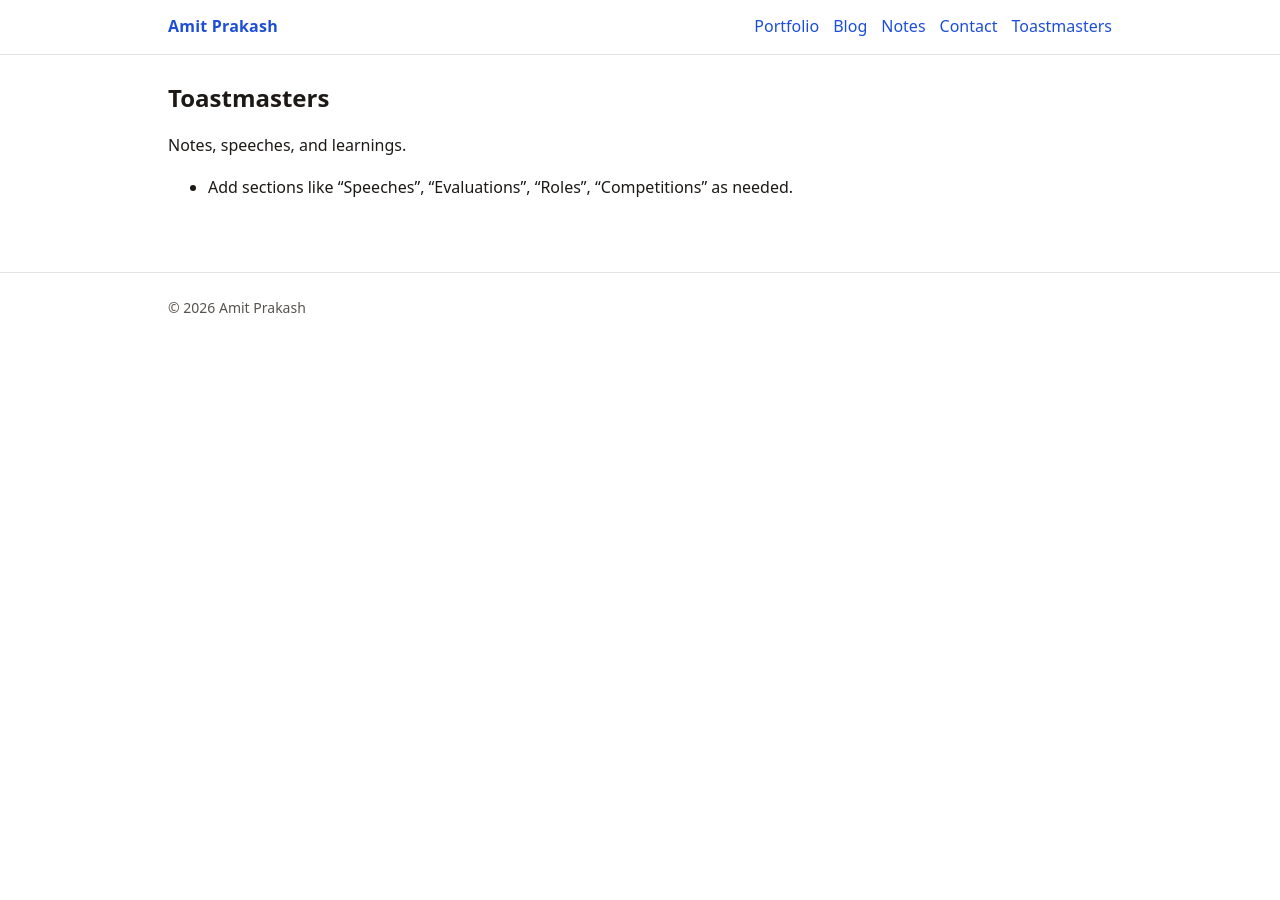
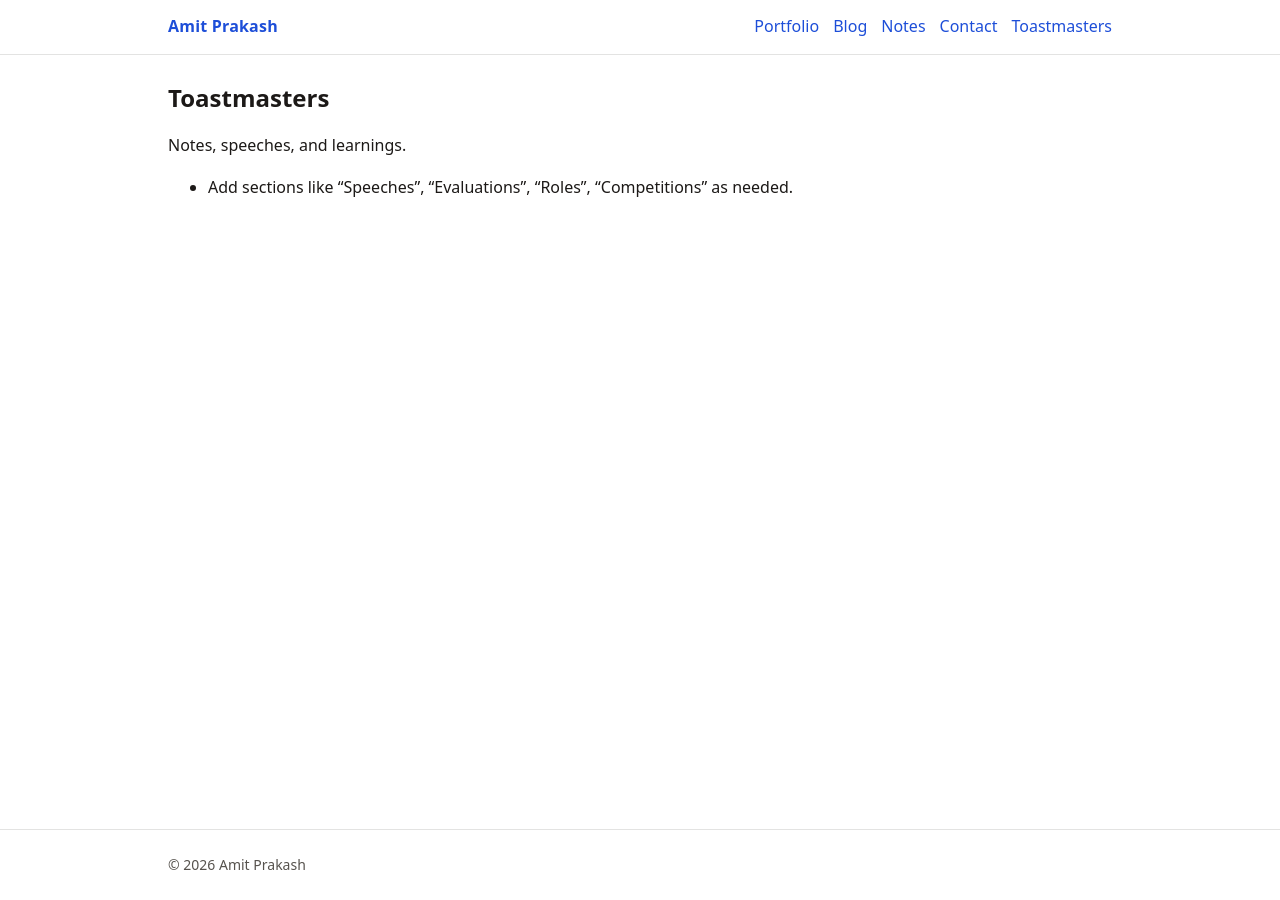
Before and after one commit to amitprakash07/amitprakash07.github.io, a Jekyll site: the page built from toastmasters/index.md, in a window 1280 px wide. Built offline with Jekyll 4.4.1, drawn with Linux system fonts in a browser that asks for light colours.

Commit message:
Update home page

```diff
--- a/_config.yml
+++ b/_config.yml
@@ -4,7 +4,7 @@ url: ""
 baseurl: ""
 
 # Append to stylesheet URL so browsers/CDN pick up CSS changes after deploy (bump when you edit style.css).
-assets_css_version: "5"
+assets_css_version: "6"
 
 markdown: kramdown
 
--- a/assets/css/style.css
+++ b/assets/css/style.css
@@ -21,13 +21,25 @@
 }
 
 * { box-sizing: border-box; }
-html, body { height: 100%; }
+html {
+  height: 100%;
+}
 body {
   margin: 0;
+  min-height: 100%;
+  min-height: 100dvh;
+  display: flex;
+  flex-direction: column;
   font-family: ui-sans-serif, system-ui, -apple-system, Segoe UI, Roboto, Arial, "Apple Color Emoji", "Segoe UI Emoji";
   line-height: 1.6;
   color: var(--text);
   background: var(--bg);
+}
+
+/* Push footer to bottom when content is shorter than the viewport */
+main.container {
+  flex: 1 0 auto;
+  width: 100%;
 }
 
 a { color: var(--link); text-decoration: none; }
@@ -44,6 +56,7 @@ a:hover { color: var(--link-hover); text-decoration: underline; }
   position: sticky;
   top: 0;
   z-index: 20;
+  flex-shrink: 0;
   background: rgba(255, 255, 255, 0.92);
   backdrop-filter: blur(12px);
   -webkit-backdrop-filter: blur(12px);
@@ -654,6 +667,7 @@ article.post {
 }
 
 .site-footer {
+  flex-shrink: 0;
   border-top: 1px solid var(--border);
   background: var(--bg);
   margin-top: 2rem;
```
